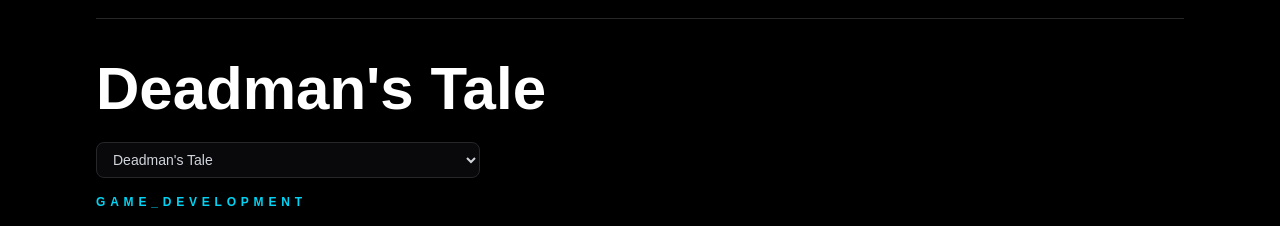
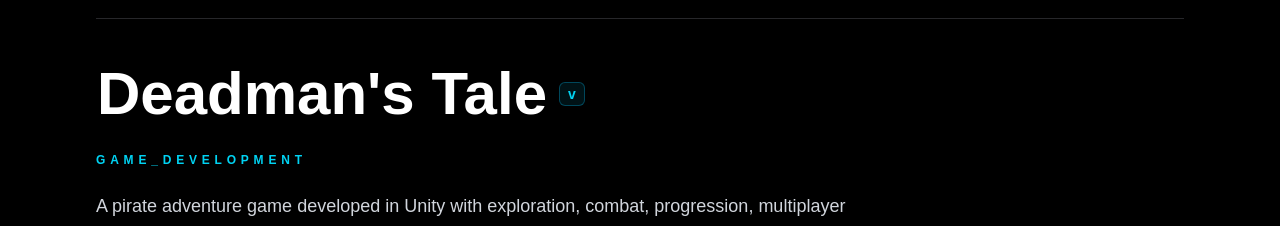
Before and after one commit to ludifers/portfolio, a React (Vite) app: page /projects in a window 1280 px wide. Both pictures are taken after a click on the element 249 px from the left and 679 px from the top of the page. Shown: the part 214-440 px from the top of the page. Built offline with nearby package versions, Linux system fonts and the light colour scheme.

Commit message:
Add compact title project switcher

```diff
--- a/src/pages/ProjectDetail.jsx
+++ b/src/pages/ProjectDetail.jsx
@@ -1,3 +1,4 @@
+import { useEffect, useRef, useState } from "react"
 import { Navigate, useNavigate, useParams } from "react-router-dom"
 import { projects } from "../data/projects"
 
@@ -10,7 +11,31 @@
 function ProjectDetail() {
   const { projectId } = useParams()
   const navigate = useNavigate()
+  const titleMenuRef = useRef(null)
+  const [titleMenuOpen, setTitleMenuOpen] = useState(false)
   const projectIndex = projects.findIndex((item) => item.id === projectId)
+
+  useEffect(() => {
+    function handleOutsideClick(event) {
+      if (!titleMenuRef.current?.contains(event.target)) {
+        setTitleMenuOpen(false)
+      }
+    }
+
+    function handleEscape(event) {
+      if (event.key === "Escape") {
+        setTitleMenuOpen(false)
+      }
+    }
+
+    document.addEventListener("mousedown", handleOutsideClick)
+    document.addEventListener("keydown", handleEscape)
+
+    return () => {
+      document.removeEventListener("mousedown", handleOutsideClick)
+      document.removeEventListener("keydown", handleEscape)
+    }
+  }, [])
 
   if (projectIndex === -1) {
     return <Navigate to="/projects" replace />
@@ -80,21 +105,52 @@
         <section className="border-b border-zinc-800 py-8">
           <div className="grid gap-6 lg:grid-cols-[minmax(0,1fr)_18rem] lg:items-end">
             <div>
+              <div ref={titleMenuRef} className="relative inline-block max-w-full">
                 <h1 className="text-4xl font-bold leading-tight sm:text-6xl">
-                {project.title}
+                  <button
+                    type="button"
+                    onClick={() => setTitleMenuOpen((open) => !open)}
+                    className="group inline-flex max-w-full items-center gap-3 rounded-lg border border-transparent bg-black py-1 pr-3 text-left outline-none transition hover:border-cyan-900 focus-visible:border-cyan-400"
+                    aria-expanded={titleMenuOpen}
+                    aria-haspopup="listbox"
+                    aria-label="Choose a project from the title"
+                  >
+                    <span className="min-w-0 break-words">{project.title}</span>
+                    <span className="shrink-0 rounded-md border border-cyan-800/70 bg-cyan-500/10 px-2 py-1 text-sm font-semibold leading-none text-cyan-400 transition group-hover:border-cyan-500 group-hover:text-cyan-300">
+                      v
+                    </span>
+                  </button>
                 </h1>
-              <select
-                value={project.id}
-                onChange={(event) => navigate(`/projects/${event.target.value}`)}
-                className="mt-4 w-full max-w-xs rounded-lg border border-zinc-800 bg-zinc-950 px-3 py-2 text-sm text-gray-300 outline-none transition hover:border-cyan-800 focus:border-cyan-400 sm:max-w-sm"
-                aria-label="Choose a project from the page title"
+
+                {titleMenuOpen && (
+                  <div
+                    className="absolute left-0 z-20 mt-3 w-[min(22rem,calc(100vw-2.5rem))] overflow-hidden rounded-lg border border-cyan-900/70 bg-zinc-950 shadow-2xl shadow-black/50"
+                    role="listbox"
+                    aria-label="Project pages"
                   >
                     {projects.map((item) => (
-                  <option key={item.id} value={item.id}>
+                      <button
+                        key={item.id}
+                        type="button"
+                        onClick={() => {
+                          setTitleMenuOpen(false)
+                          navigate(`/projects/${item.id}`)
+                        }}
+                        className={`block w-full px-3 py-2.5 text-left text-sm transition ${
+                          item.id === project.id
+                            ? "bg-cyan-950/50 text-cyan-300"
+                            : "text-gray-300 hover:bg-zinc-900 hover:text-cyan-300"
+                        }`}
+                        role="option"
+                        aria-selected={item.id === project.id}
+                      >
                         {item.title}
-                  </option>
+                      </button>
                     ))}
-              </select>
+                  </div>
+                )}
+              </div>
+
               <p className="mt-4 text-xs font-semibold tracking-[0.28em] text-cyan-400 sm:tracking-[0.4em]">
                 {project.category}
               </p>
```
Lines whose indentation alone changed are shown as unchanged.
